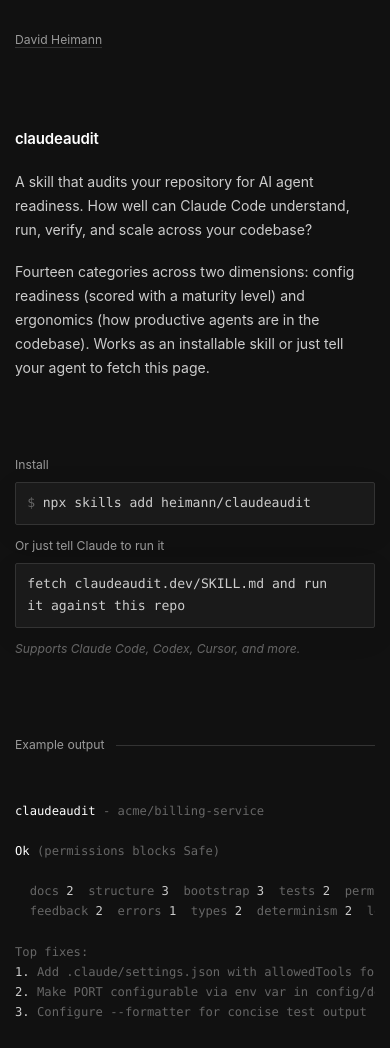
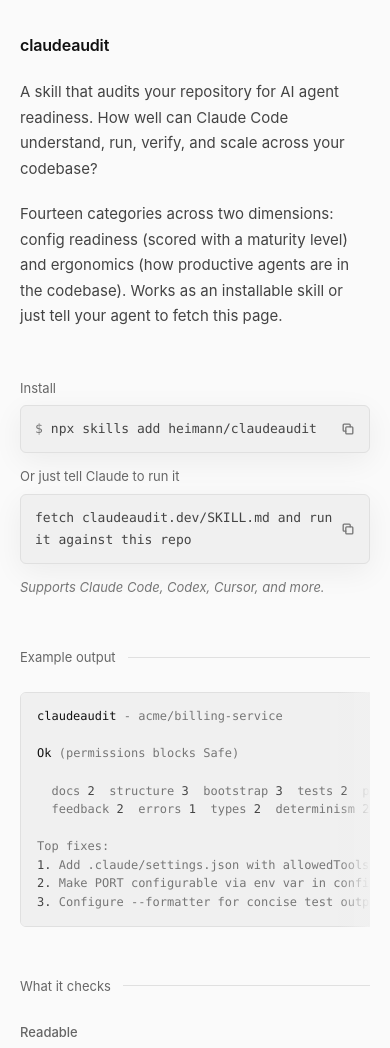
Before and after one commit to heimann/claudeaudit-site, a website: page site/index.html in a window 390 px wide. Shown: the top 1048 px of the page. Drawn offline with Linux system fonts and the light colour scheme.

Commit message:
Polish site: dark/light mode, accessibility, responsive, copy icons
- Add light/dark mode via prefers-color-scheme
- Fix text contrast to pass WCAG AA in both themes
- Add keyboard accessibility to install commands (role, tabindex, keydown)
- Add main landmark, focus-visible styles, ARIA labels
- Replace hidden copy text with always-visible clipboard/check icons
- Add surface background + 6px radius to output block
- Add scroll overflow fade hint on example output
- Improve mobile touch targets on footer links
- Tighten section spacing from 5rem to 3rem
- Remove David Heimann link from top
- Remove dead CSS (.levels section, redundant declarations)

```diff
--- a/site/index.html
+++ b/site/index.html
@@ -7,20 +7,32 @@
 <meta name="description" content="Audit your repository for AI agent readiness. Works as a Claude Code skill or just tell any agent to fetch this URL.">
 <style>
   :root {
-    --bg: #111;
-    --surface: #1a1a1a;
-    --text-primary: #fff;
-    --text-body: #ccc;
-    --text-secondary: #999;
-    --text-tertiary: #666;
-    --border: #333;
+    --bg: #fafafa;
+    --surface: #f0f0f0;
+    --text-primary: #111;
+    --text-body: #444;
+    --text-secondary: #666;
+    --text-tertiary: #767676;
+    --border: #e0e0e0;
+    --shadow: 0 8px 30px rgba(0,0,0,0.06);
     --mono: "SF Mono", "Menlo", "Monaco", monospace;
     --ease-out: cubic-bezier(0.23, 1, 0.32, 1);
   }
 
+  @media (prefers-color-scheme: dark) {
+    :root {
+      --bg: #111;
+      --surface: #1a1a1a;
+      --text-primary: #fff;
+      --text-body: #ccc;
+      --text-secondary: #999;
+      --text-tertiary: #888;
+      --border: #333;
+      --shadow: none;
+    }
+  }
+
   * { margin: 0; padding: 0; box-sizing: border-box; }
-
-  html { font-size: 16px; }
 
   body {
     font-family: -apple-system, BlinkMacSystemFont, "Segoe UI", Helvetica, Arial, sans-serif;
@@ -42,25 +54,6 @@
   }
 
   /* -- Intro -- */
-  .name {
-    font-size: 0.8125rem;
-    color: var(--text-secondary);
-    margin-bottom: 5rem;
-  }
-
-  .name a {
-    color: var(--text-secondary);
-    text-decoration: none;
-    border-bottom: 1px solid var(--border);
-    transition: border-color 150ms var(--ease-out);
-  }
-
-  @media (hover: hover) and (pointer: fine) {
-    .name a:hover {
-      border-color: var(--text-secondary);
-    }
-  }
-
   h1 {
     font-size: 1rem;
     font-weight: 600;
@@ -70,9 +63,8 @@
   }
 
   .intro {
-    color: var(--text-body);
     font-size: 0.9375rem;
-    margin-bottom: 5rem;
+    margin-bottom: 3rem;
   }
 
   .intro p { margin-bottom: 1.25rem; }
@@ -80,7 +72,7 @@
 
   /* -- Install block -- */
   .install-section {
-    margin-bottom: 5rem;
+    margin-bottom: 3rem;
   }
 
   .install-block {
@@ -96,7 +88,7 @@
   .install-cmd {
     background: var(--surface);
     border: 1px solid var(--border);
-    border-radius: 2px;
+    border-radius: 6px;
     padding: 0.625rem 0.75rem;
     font-family: var(--mono);
     font-size: 0.875rem;
@@ -105,86 +97,52 @@
     align-items: center;
     gap: 0.5rem;
     cursor: pointer;
-    transition: border-color 150ms var(--ease-out), box-shadow 150ms var(--ease-out), transform 160ms var(--ease-out);
-    box-shadow: 0 8px 30px rgba(0,0,0,0.08);
+    transition: border-color 150ms var(--ease-out), transform 160ms var(--ease-out);
+    box-shadow: var(--shadow);
   }
 
   .install-cmd:active {
     transform: scale(0.98);
   }
 
+  .install-cmd:focus-visible {
+    outline: 2px solid var(--text-secondary);
+    outline-offset: 2px;
+  }
+
   @media (hover: hover) and (pointer: fine) {
     .install-cmd:hover {
       border-color: var(--text-tertiary);
     }
-    .install-cmd:hover .copy-hint .copy-label { opacity: 1; }
   }
 
   .install-cmd .prompt { color: var(--text-tertiary); user-select: none; }
 
-  .install-cmd .copy-hint {
+  .install-cmd .copy-icon {
     margin-left: auto;
-    font-family: -apple-system, BlinkMacSystemFont, "Segoe UI", Helvetica, Arial, sans-serif;
-    font-size: 0.6875rem;
+    flex-shrink: 0;
+    user-select: none;
     color: var(--text-tertiary);
-    user-select: none;
-    position: relative;
+    transition: color 150ms var(--ease-out);
   }
 
-  .install-cmd .copy-hint .copy-label,
-  .install-cmd .copy-hint .copied-label {
-    transition: opacity 200ms var(--ease-out), filter 200ms var(--ease-out);
+  .install-cmd .copy-icon svg {
+    display: block;
+    width: 14px;
+    height: 14px;
   }
 
-  .install-cmd .copy-hint .copy-label {
-    opacity: 0;
-  }
+  .install-cmd .copy-icon .icon-check { display: none; }
 
-  .install-cmd .copy-hint .copied-label {
-    position: absolute;
-    right: 0;
-    opacity: 0;
-    filter: blur(4px);
-  }
-
-  .install-cmd .copy-hint.is-copied .copy-label {
-    opacity: 0 !important;
-    filter: blur(4px);
-  }
-
-  .install-cmd .copy-hint.is-copied .copied-label {
-    opacity: 1;
-    filter: blur(0);
-  }
+  .install-cmd .copy-icon.is-copied .icon-copy { display: none; }
+  .install-cmd .copy-icon.is-copied .icon-check { display: block; }
+  .install-cmd .copy-icon.is-copied { color: var(--text-secondary); }
 
   .install-note {
     font-size: 0.8125rem;
     color: var(--text-tertiary);
     font-style: italic;
     margin-top: 0.75rem;
-  }
-
-  /* -- Levels -- */
-  .levels {
-    margin-bottom: 5rem;
-  }
-
-  .level {
-    margin-bottom: 1.5rem;
-  }
-
-  .level:last-child { margin-bottom: 0; }
-
-  .level-title {
-    font-size: 0.9375rem;
-    font-weight: 500;
-    color: var(--text-primary);
-    margin-bottom: 0.125rem;
-  }
-
-  .level-desc {
-    font-size: 0.875rem;
-    color: var(--text-tertiary);
   }
 
   /* -- Section header -- */
@@ -210,7 +168,7 @@
 
   /* -- Categories -- */
   .categories {
-    margin-bottom: 5rem;
+    margin-bottom: 3rem;
   }
 
   .cat-group {
@@ -238,7 +196,28 @@
 
   /* -- Example -- */
   .example {
-    margin-bottom: 5rem;
+    margin-bottom: 3rem;
+  }
+
+  .output-wrap {
+    position: relative;
+  }
+
+  .output-wrap::after {
+    content: "";
+    position: absolute;
+    right: 0;
+    top: 0;
+    bottom: 0;
+    width: 2rem;
+    background: linear-gradient(to right, transparent, var(--surface));
+    pointer-events: none;
+    opacity: 0;
+    transition: opacity 150ms var(--ease-out);
+  }
+
+  .output-wrap.has-overflow::after {
+    opacity: 1;
   }
 
   .output {
@@ -248,7 +227,10 @@
     white-space: pre;
     overflow-x: auto;
     color: var(--text-tertiary);
-    padding: 1.5rem 0;
+    background: var(--surface);
+    border: 1px solid var(--border);
+    border-radius: 6px;
+    padding: 1rem 1.25rem;
   }
 
   .output .v { color: var(--text-primary); font-weight: 500; }
@@ -267,27 +249,34 @@
   .footer a {
     color: var(--text-tertiary);
     text-decoration: none;
-    border-bottom: 1px solid transparent;
+    border-bottom: 1px solid var(--border);
     transition: border-color 150ms var(--ease-out);
+    border-radius: 1px;
+  }
+
+  .footer a:focus-visible {
+    outline: 2px solid var(--text-secondary);
+    outline-offset: 2px;
   }
 
   @media (hover: hover) and (pointer: fine) {
     .footer a:hover {
-      border-bottom-color: var(--text-tertiary);
+      border-color: var(--text-tertiary);
     }
   }
 
   @media (prefers-reduced-motion: reduce) {
     .install-cmd { transition: none; }
     .install-cmd:active { transform: none; }
-    .install-cmd .copy-hint .copy-label,
-    .install-cmd .copy-hint .copied-label { transition: none; filter: none !important; }
+    .install-cmd .copy-icon { transition: none; }
   }
 
   @media (max-width: 520px) {
-    html { font-size: 15px; }
-    .page { padding: 2rem 1rem 3rem; }
-    .footer { flex-direction: column; gap: 0.5rem; }
+    .page { padding: 2rem 1.25rem 3rem; }
+    .footer a { display: inline-block; padding: 0.5rem 0; margin: -0.5rem 0; }
+    .install-cmd { padding: 0.75rem 0.875rem; font-size: 0.8125rem; }
+    .output { font-size: 0.75rem; line-height: 1.55; padding: 0.875rem 1rem; }
+    .footer { flex-direction: column; gap: 0.25rem; }
   }
 </style>
 </head>
@@ -295,8 +284,7 @@
 
 <div class="page">
 
-  <div class="name"><a href="https://dmeh.net">David Heimann</a></div>
-
+  <main>
   <h1>claudeaudit</h1>
 
   <div class="intro">
@@ -307,17 +295,17 @@
   <div class="install-section">
     <div class="install-block">
       <div class="install-label">Install</div>
-      <div class="install-cmd" data-copy="npx skills add heimann/claudeaudit">
+      <div class="install-cmd" role="button" tabindex="0" aria-label="Copy install command: npx skills add heimann/claudeaudit" data-copy="npx skills add heimann/claudeaudit">
         <span class="prompt">$</span> npx skills add heimann/claudeaudit
-        <span class="copy-hint"><span class="copy-label">copy</span><span class="copied-label">copied</span></span>
+        <span class="copy-icon" aria-hidden="true"><svg class="icon-copy" viewBox="0 0 16 16" fill="none" stroke="currentColor" stroke-width="1.5" stroke-linecap="round" stroke-linejoin="round"><rect x="5.5" y="5.5" width="8" height="8" rx="1"/><path d="M10.5 5.5V3.5a1 1 0 0 0-1-1h-6a1 1 0 0 0-1 1v6a1 1 0 0 0 1 1h2"/></svg><svg class="icon-check" viewBox="0 0 16 16" fill="none" stroke="currentColor" stroke-width="1.5" stroke-linecap="round" stroke-linejoin="round"><path d="M3.5 8.5l3 3 6-7"/></svg></span>
       </div>
     </div>
 
     <div class="install-block">
       <div class="install-label">Or just tell Claude to run it</div>
-      <div class="install-cmd" data-copy="fetch claudeaudit.dev/SKILL.md and run it against this repo">
+      <div class="install-cmd" role="button" tabindex="0" aria-label="Copy prompt: fetch claudeaudit.dev/SKILL.md and run it against this repo" data-copy="fetch claudeaudit.dev/SKILL.md and run it against this repo">
         fetch claudeaudit.dev/SKILL.md and run it against this repo
-        <span class="copy-hint"><span class="copy-label">copy</span><span class="copied-label">copied</span></span>
+        <span class="copy-icon" aria-hidden="true"><svg class="icon-copy" viewBox="0 0 16 16" fill="none" stroke="currentColor" stroke-width="1.5" stroke-linecap="round" stroke-linejoin="round"><rect x="5.5" y="5.5" width="8" height="8" rx="1"/><path d="M10.5 5.5V3.5a1 1 0 0 0-1-1h-6a1 1 0 0 0-1 1v6a1 1 0 0 0 1 1h2"/></svg><svg class="icon-check" viewBox="0 0 16 16" fill="none" stroke="currentColor" stroke-width="1.5" stroke-linecap="round" stroke-linejoin="round"><path d="M3.5 8.5l3 3 6-7"/></svg></span>
       </div>
     </div>
     <div class="install-note">Supports Claude Code, Codex, Cursor, and more.</div>
@@ -325,7 +313,7 @@
 
   <div class="example">
     <div class="section-header"><span>Example output</span></div>
-    <div class="output"><span class="v">claudeaudit</span> - acme/billing-service
+    <div class="output-wrap"><div class="output"><span class="v">claudeaudit</span> - acme/billing-service
 
 <span class="v">Ok</span> (permissions blocks Safe)
 
@@ -335,7 +323,7 @@
 Top fixes:
 <span class="s">1.</span> Add .claude/settings.json with allowedTools for mix test/format/credo <span class="v">-></span> perms 1->2, unlocks Safe
 <span class="s">2.</span> Make PORT configurable via env var in config/dev.exs <span class="v">-></span> worktree 1->2, toward Great
-<span class="s">3.</span> Configure --formatter for concise test output <span class="v">-></span> errors 1->2</div>
+<span class="s">3.</span> Configure --formatter for concise test output <span class="v">-></span> errors 1->2</div></div>
   </div>
 
   <div class="categories">
@@ -375,24 +363,44 @@ Top fixes:
       <div class="cat">Change locality <span>- change one thing without reading everything</span></div>
     </div>
   </div>
+  </main>
 
   <footer class="footer">
-    <span><a href="https://dmeh.net">dmeh.net</a></span>
-    <span><a href="https://github.com/heimann/claudeaudit">source</a></span>
+    <a href="https://dmeh.net">dmeh.net</a>
+    <a href="https://github.com/heimann/claudeaudit">source</a>
   </footer>
 
 </div>
 
 <script>
 document.querySelectorAll('.install-cmd[data-copy]').forEach(cmd => {
-  cmd.addEventListener('click', () => {
+  function copy() {
     const text = cmd.dataset.copy;
-    const hint = cmd.querySelector('.copy-hint');
+    const icon = cmd.querySelector('.copy-icon');
     navigator.clipboard.writeText(text).then(() => {
-      hint.classList.add('is-copied');
-      setTimeout(() => hint.classList.remove('is-copied'), 1500);
+      icon.classList.add('is-copied');
+      setTimeout(() => icon.classList.remove('is-copied'), 1500);
     });
+  }
+  cmd.addEventListener('click', copy);
+  cmd.addEventListener('keydown', e => {
+    if (e.key === 'Enter' || e.key === ' ') {
+      e.preventDefault();
+      copy();
+    }
   });
+});
+
+document.querySelectorAll('.output-wrap').forEach(wrap => {
+  const el = wrap.querySelector('.output');
+  function check() {
+    const overflows = el.scrollWidth > el.clientWidth;
+    const atEnd = el.scrollLeft + el.clientWidth >= el.scrollWidth - 1;
+    wrap.classList.toggle('has-overflow', overflows && !atEnd);
+  }
+  check();
+  el.addEventListener('scroll', check, { passive: true });
+  window.addEventListener('resize', check, { passive: true });
 });
 </script>
 
```
Also changed, not shown: docs/index.html (+117 -109 lines).
